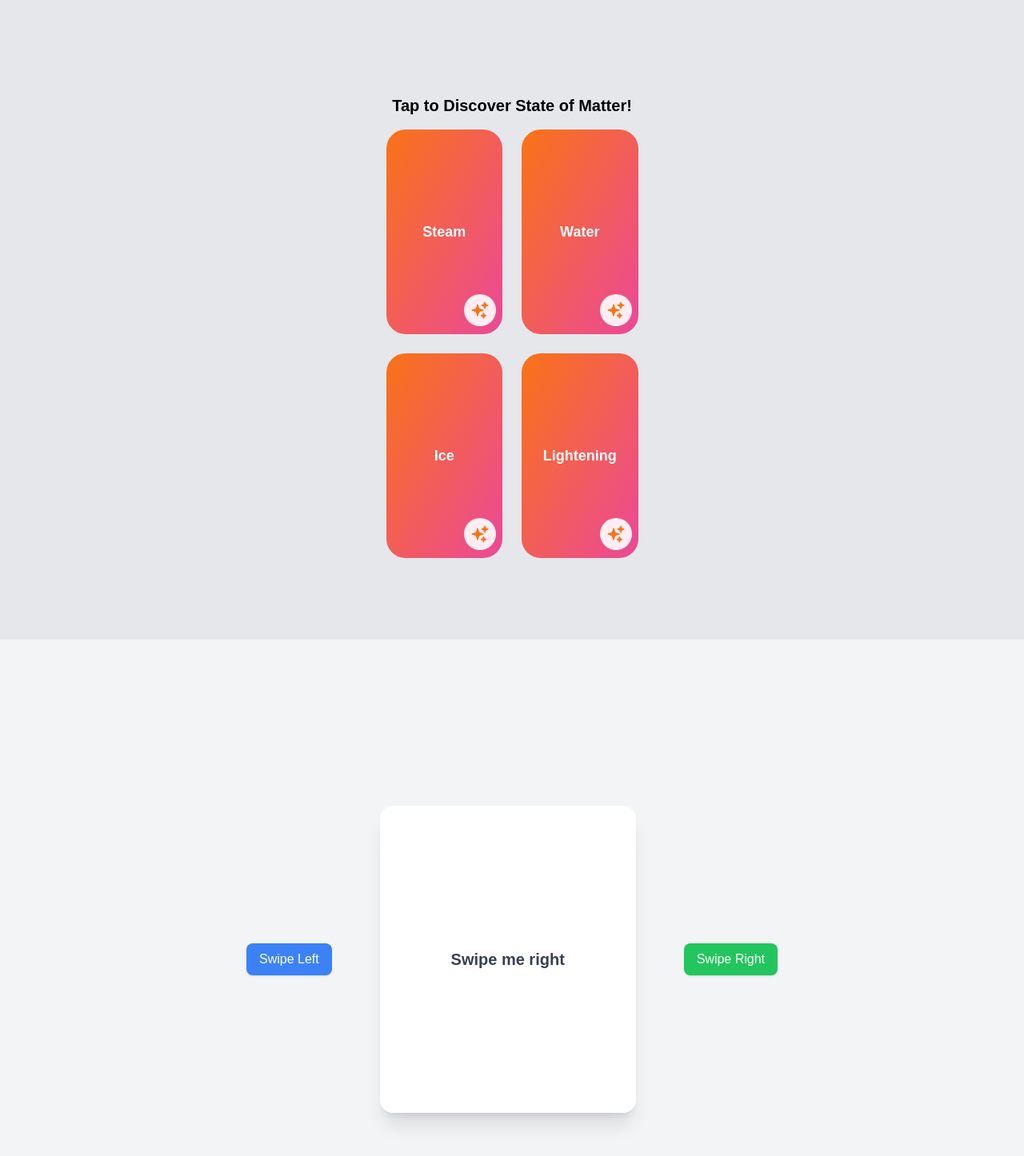
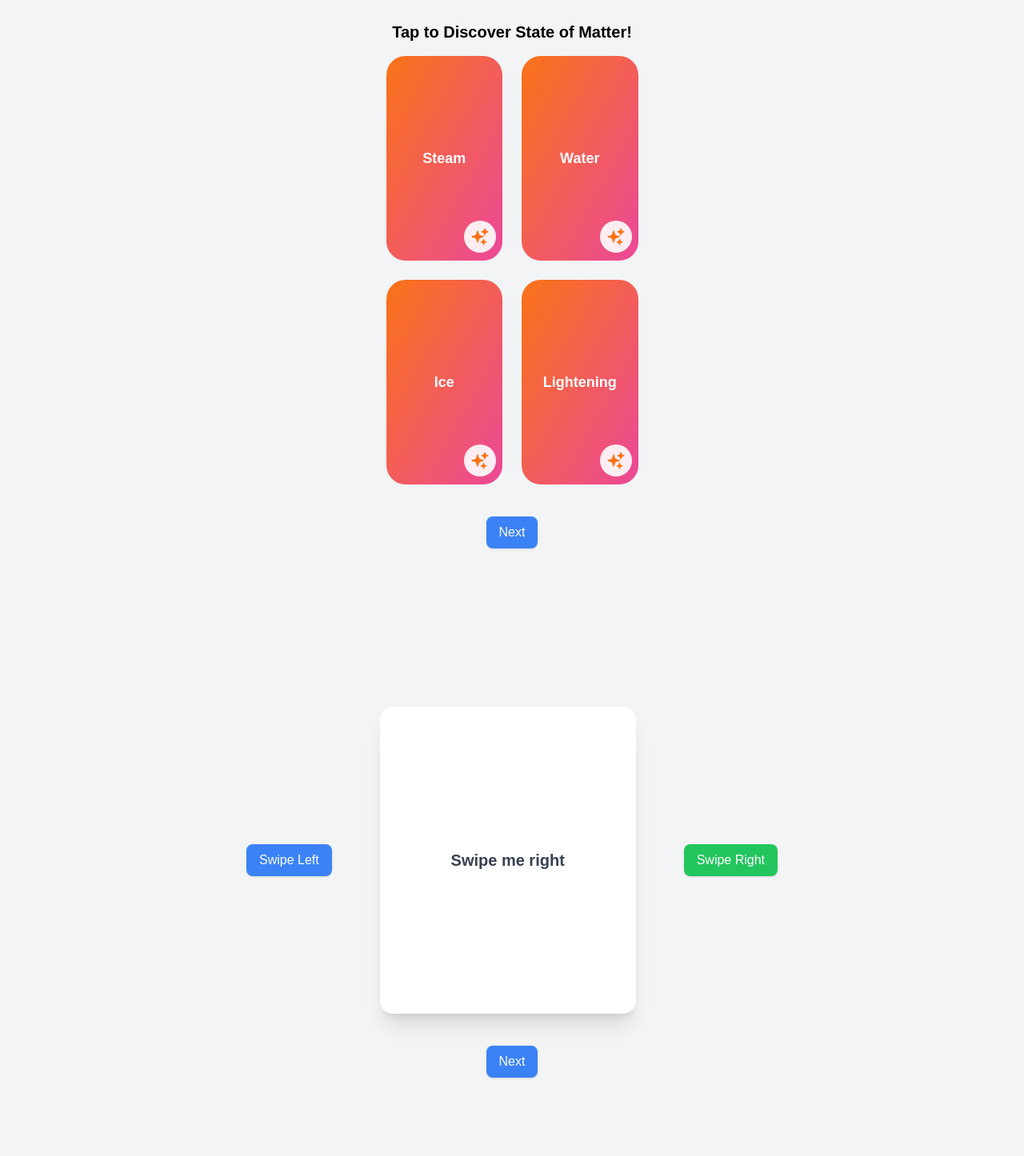
Before and after one commit to abdulhamiid/mini-quiz, a Vue app: page / in a window 1280 px wide. Shown: the top 1446 px of the page at 80% size. Built offline with nearby package versions, Linux system fonts and the light colour scheme.

Commit message:
Add content navigation button

```diff
--- a/src/components/Cards.vue
+++ b/src/components/Cards.vue
@@ -28,7 +28,7 @@ const cards = ref([
 </script>
 
 <template>
-  <div class="bg-gray-200 h-screen p-[10px] flex flex-col items-center justify-center">
+  <div class="bg-gray-100 p-[10px] flex flex-col items-center justify-center">
     <h1 class="font-sans font-bold p-4 lg:text-xl">Tap to Discover State of Matter!</h1>
     <div
     class="w-2/5 lg:w-1/4 mx-auto grid grid-cols-1 md:grid-cols-2 gap-6 justify-evenly content-center place-content-center relative overflow-hidden"
@@ -40,8 +40,8 @@ const cards = ref([
   :title="card.title"
   :description="card.description"
   />
-</div>
-
+    </div>
+    <button class="px-4 py-2 my-[40px] h-[40px] bg-blue-500 text-white rounded-lg shadow">Next</button>
   </div>
 
 </template>
--- a/src/components/Swipe.vue
+++ b/src/components/Swipe.vue
@@ -17,6 +17,8 @@
       <button @click="() => handleDirection('right')" class="px-4 py-2 h-[40px] bg-green-500 text-white rounded-lg shadow">Swipe Right</button>
     </div>
     <div v-else class="w-80 h-96 flex items-center justify-center bg-white rounded-2xl shadow-xl text-2xl font-semibold text-green-600">Great Job!</div>
+  <button class="px-4 py-2 my-[40px] h-[40px] bg-blue-500 text-white rounded-lg shadow">Next</button>
+
   </div>
 </template>
 
```
